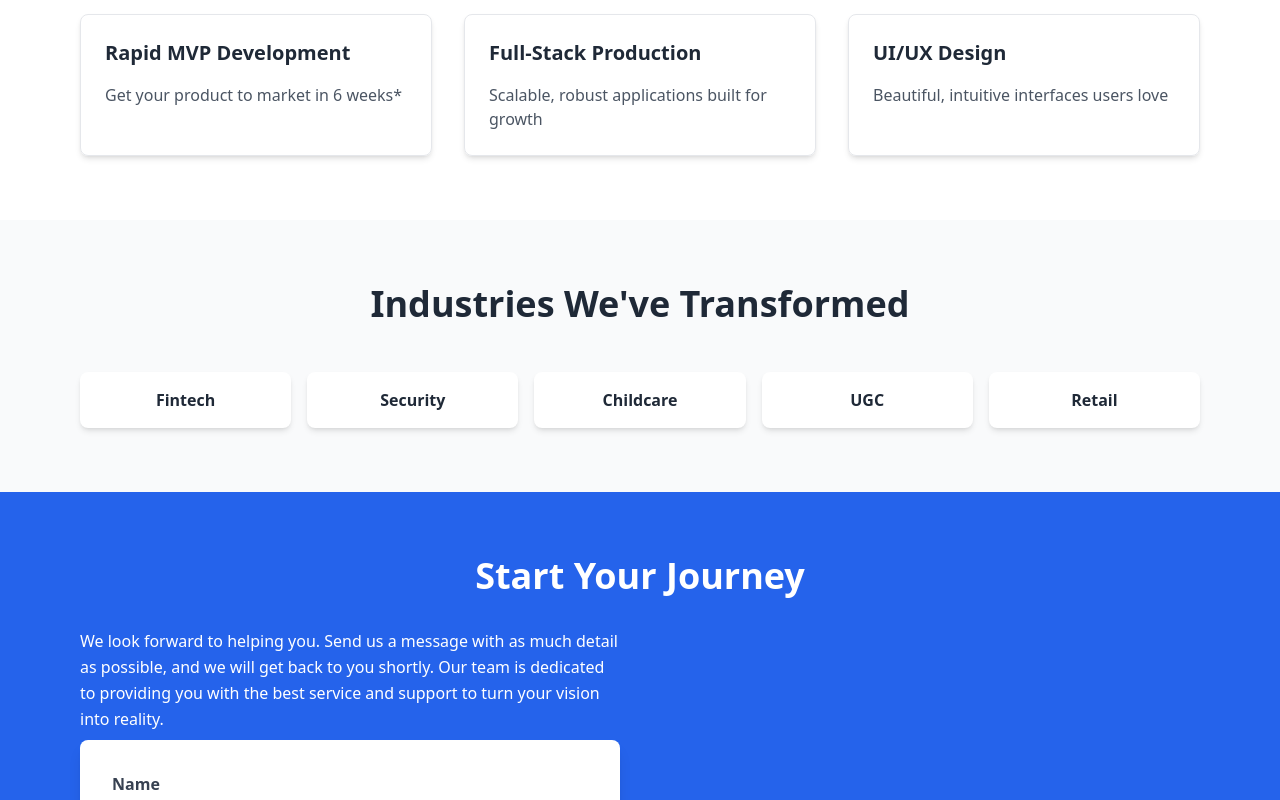
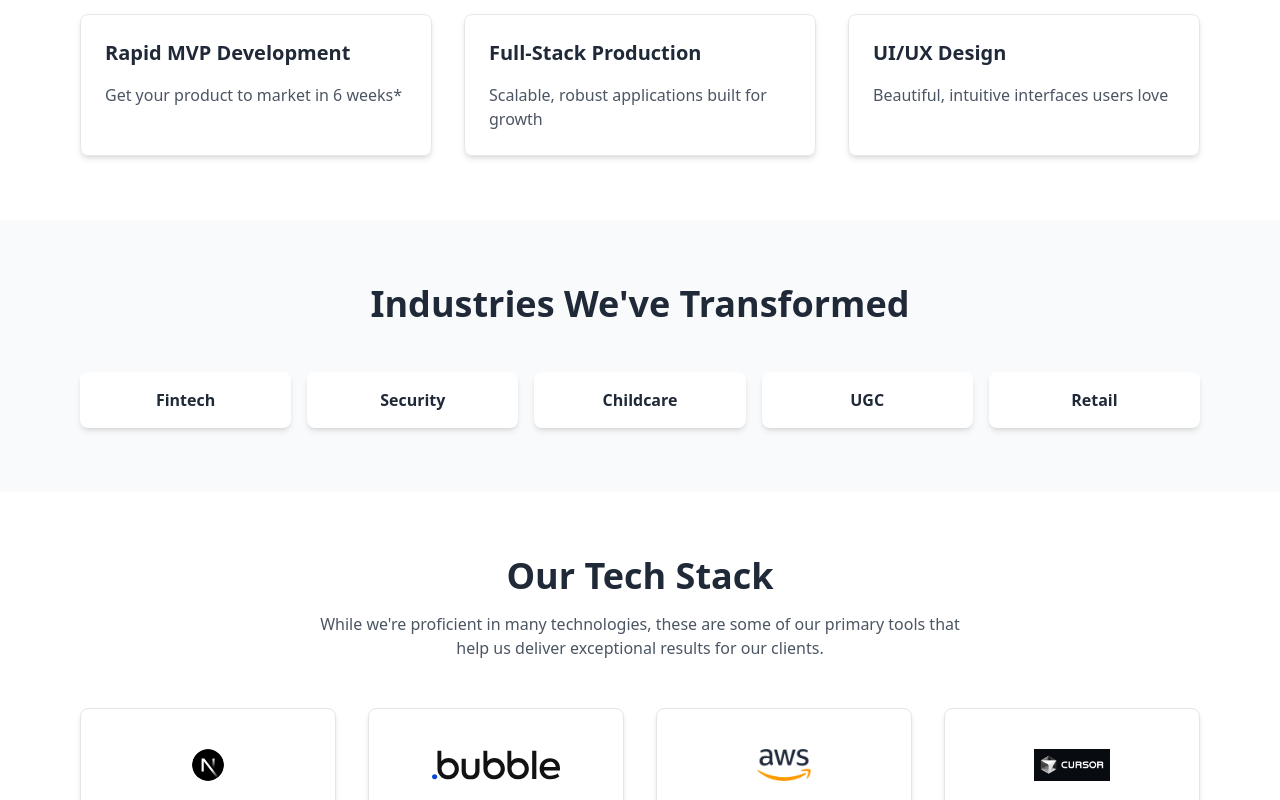
Before and after one commit to michael-eva/next-studio-website, a Next.js app: page / in a window 1280 px wide. Shown: the part 2000-2800 px from the top of the page. Built offline with nearby package versions, Linux system fonts and the light colour scheme.

Commit message:
tech stack addition

```diff
--- a/app/page.tsx
+++ b/app/page.tsx
@@ -135,6 +135,65 @@ export default function Home() {
           </div>
         </section>
 
+        {/* Tech Stack Section */}
+        <section className="py-16 bg-white">
+          <div className="max-w-6xl mx-auto px-4">
+            <h2 className="text-3xl md:text-4xl font-bold text-center mb-4 text-gray-800">
+              Our Tech Stack
+            </h2>
+            <p className="text-center text-gray-600 mb-12 max-w-2xl mx-auto">
+              While we're proficient in many technologies, these are some of our primary tools that help us deliver exceptional results for our clients.
+            </p>
+            <div className="grid md:grid-cols-4 gap-8">
+              <article className="p-6 border border-gray-200 rounded-lg shadow-md hover:shadow-lg transition duration-300">
+                <div className="h-16 flex items-center justify-center mb-4">
+                  <img
+                    src="/stack/next.svg"
+                    alt="Next.js"
+                    className="h-8 object-contain"
+                  />
+                </div>
+                <h3 className="text-xl font-semibold mb-4 text-gray-800">Next.js</h3>
+                <p className="text-gray-600">React framework for production-grade applications</p>
+              </article>
+              <article className="p-6 border border-gray-200 rounded-lg shadow-md hover:shadow-lg transition duration-300">
+                <div className="h-16 flex items-center justify-center mb-4">
+                  <img
+                    src="/stack/bubble.svg"
+                    alt="Bubble"
+                    className="h-8 object-contain"
+                  />
+                </div>
+                <h3 className="text-xl font-semibold mb-4 text-gray-800">Bubble</h3>
+                <p className="text-gray-600">Rapid full stack application and no-code solutions</p>
+              </article>
+              <article className="p-6 border border-gray-200 rounded-lg shadow-md hover:shadow-lg transition duration-300">
+                <div className="h-16 flex items-center justify-center mb-4">
+                  <img
+                    src="/stack/aws.png"
+                    alt="AWS"
+                    className="h-8 object-contain"
+                  />
+                </div>
+                <h3 className="text-xl font-semibold mb-4 text-gray-800">AWS</h3>
+                <p className="text-gray-600">Enterprise-level cloud infrastructure and hosting</p>
+              </article>
+              <article className="p-6 border border-gray-200 rounded-lg shadow-md hover:shadow-lg transition duration-300">
+                <div className="h-16 flex items-center justify-center mb-4">
+                  <img
+                    src="/stack/cursor.jpeg"
+                    alt="Cursor"
+                    className="h-8 object-contain"
+                  />
+                </div>
+                <h3 className="text-xl font-semibold mb-4 text-gray-800">Cursor</h3>
+                <p className="text-gray-600">AI-powered development for faster coding</p>
+              </article>
+
+            </div>
+          </div>
+        </section>
+
         {/* Start Your Journey Section */}
         <section id="contact" className="py-16 bg-blue-600 text-white">
           <div className="max-w-6xl mx-auto px-4">
```
